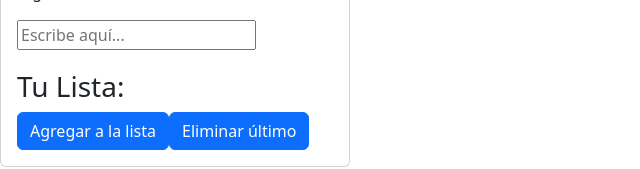
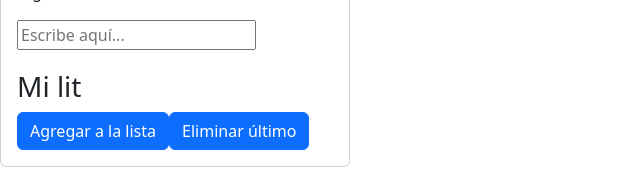
Before and after one commit to AbigailERC/Mi-primer-proyectito-2, a React (Vite) app: page / in a window 1280 px wide. Shown: the part 330-499 px from the top of the page, without its empty margins (0-640 px from the left). Built offline with nearby package versions, Linux system fonts and the light colour scheme.

Commit message:
Arreglando un detalle

```diff
--- a/src/App.tsx
+++ b/src/App.tsx
@@ -1,26 +1,19 @@
 import Card, { CardBody } from "./components/Card";
 import List from "./components/List";
 import Button from "./components/Button";
-import { useState, useEffect } from "react"; // 1. Importamos useEffect
-
+import { useState, useEffect } from "react";
 function App() {
   const [inputText, setInputText] = useState("");
 
-  // 2. Modificamos el estado inicial de 'data'
-  // En lugar de useState([]), pasamos una función que busca en el localStorage
   const [data, setData] = useState(() => {
     const savedData = localStorage.getItem("miLista");
-    // Si hay datos, los convertimos de texto a array (JSON.parse)
-    // Si no hay nada, devolvemos un array vacío []
+
     return savedData ? JSON.parse(savedData) : [];
   });
 
-  // 3. Agregamos este useEffect
-  // Esto se ejecuta AUTOMÁTICAMENTE cada vez que la variable 'data' cambia.
-  // Sirve tanto para addTexto como para delTexto.
   useEffect(() => {
     localStorage.setItem("miLista", JSON.stringify(data));
-  }, [data]); // [data] es la dependencia que vigila los cambios
+  }, [data]);
 
   const addTexto = () => {
     if (inputText.trim() !== "") {
@@ -29,11 +22,11 @@ function App() {
     }
   };
 
-  const handleKeyDown = (e) => {
-    if (e.key === "Enter") {
-      addTexto();
-    }
-  };
+const handleKeyDown = (e: React.KeyboardEvent<HTMLInputElement>) => {
+  if (e.key === "Enter") {
+    addTexto();
+  }
+};
 
   const delTexto = () => {
     setData(data.slice(0, -1));
@@ -53,7 +46,7 @@ function App() {
         />
       </div>
 
-      <h3>Tu Lista:</h3>
+      <h3>Mi lit</h3>
       <Button onClick={addTexto}>Agregar a la lista</Button>
       <Button onClick={delTexto}>Eliminar último</Button>
 
```
Also changed, not shown: src/components/Button/Button.module.css (line endings or trailing spaces).
